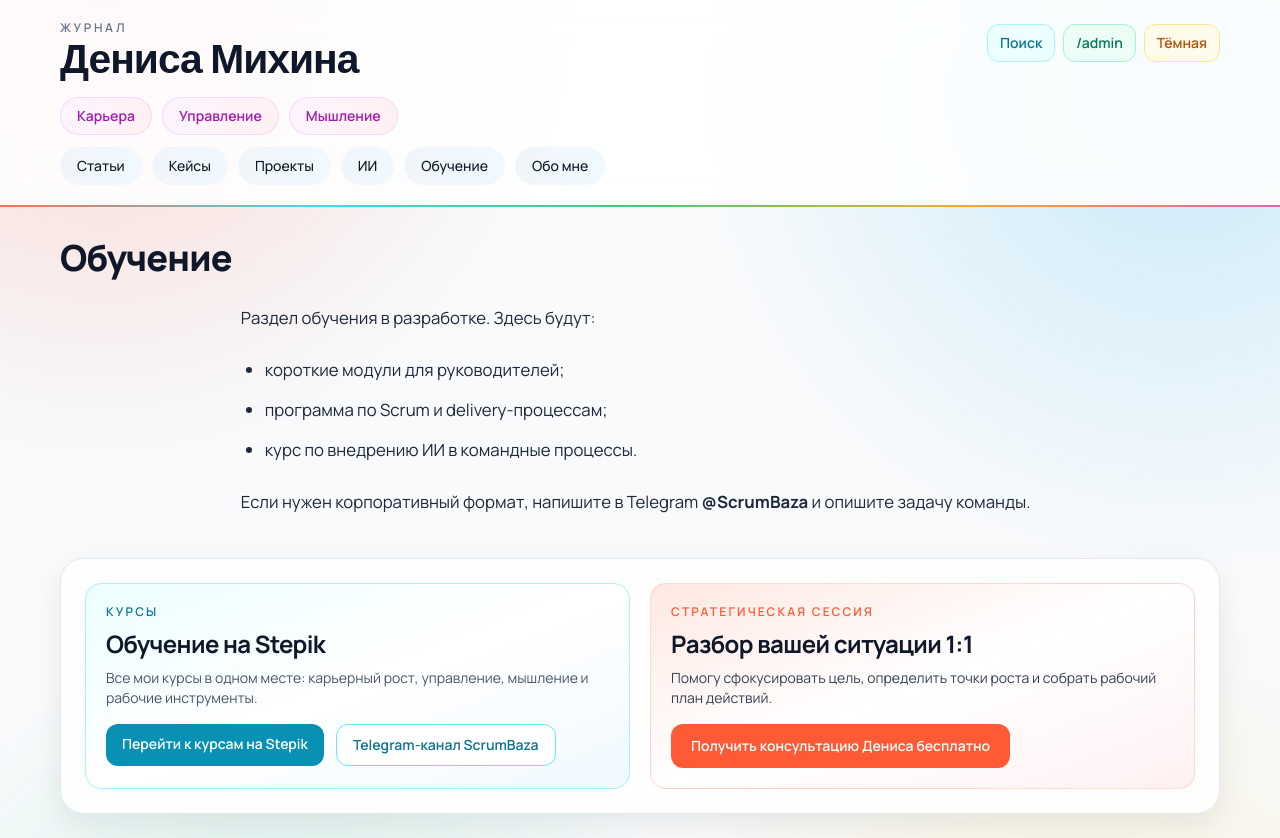
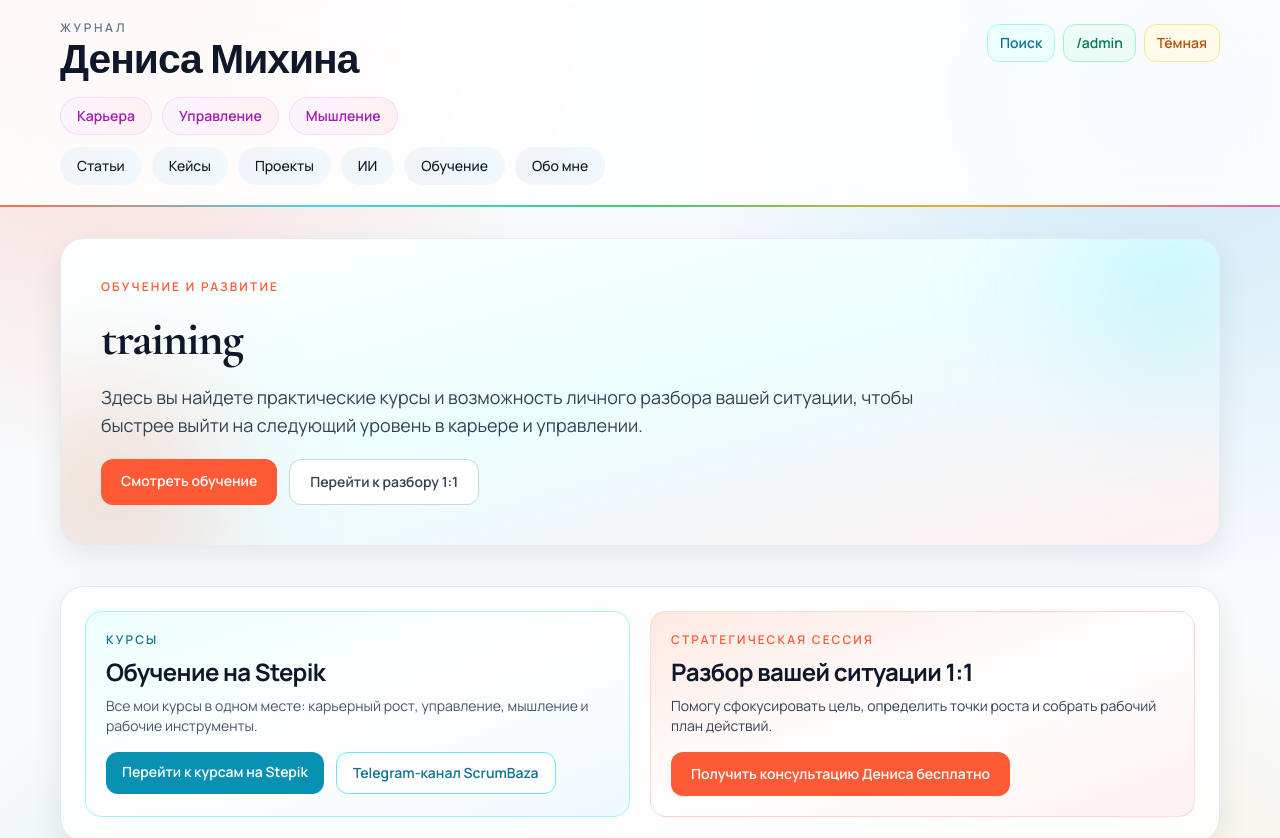
Before and after one commit to digitalmikhin-code/denis-journal, a Next.js app: page /training in a window 1280 px wide. Shown: the top 838 px of the page. Built offline with nearby package versions, Linux system fonts and the light colour scheme; no server answers.

Commit message:
Replace training placeholder text with hero banner intro

```diff
--- a/app/training/page.tsx
+++ b/app/training/page.tsx
@@ -1,8 +1,5 @@
 import type { Metadata } from "next";
 import Link from "next/link";
-import { MDXRemote } from "next-mdx-remote/rsc";
-import remarkGfm from "remark-gfm";
-import { mdxComponents } from "@/components/mdx-components";
 import { STEPIK_TEACH_URL, TELEGRAM_CHANNEL_URL, TELEGRAM_CONSULT_URL } from "@/lib/constants";
 import { getPageContent } from "@/lib/content";
 
@@ -18,18 +15,39 @@ export default function TrainingPage(): JSX.Element {
 
   return (
     <div className="space-y-10">
-      <article className="space-y-6">
-        <h1 className="text-4xl font-extrabold tracking-tight">{page.title}</h1>
-        <div className="prose-journal">
-          <MDXRemote
-            source={page.content}
-            components={mdxComponents}
-            options={{ mdxOptions: { remarkPlugins: [remarkGfm] } }}
-          />
+      <section className="relative overflow-hidden rounded-3xl border border-slate-200/80 bg-gradient-to-br from-white via-cyan-50 to-rose-50 p-8 shadow-soft dark:border-slate-800 dark:from-slate-900 dark:via-cyan-950/30 dark:to-rose-950/20 md:p-10">
+        <div className="pointer-events-none absolute -right-16 -top-16 h-56 w-56 rounded-full bg-cyan-300/25 blur-3xl" />
+        <div className="pointer-events-none absolute -bottom-16 -left-16 h-56 w-56 rounded-full bg-brand/20 blur-3xl" />
+        <div className="relative space-y-5">
+          <p className="text-xs font-semibold uppercase tracking-[0.18em] text-brand">Обучение и развитие</p>
+          <h1 className="serif-display max-w-[16ch] text-4xl font-bold leading-tight tracking-tight md:text-5xl">
+            {page.title}
+          </h1>
+          <p className="max-w-reading text-lg text-slate-700 dark:text-slate-300">
+            Здесь вы найдете практические курсы и возможность личного разбора вашей ситуации, чтобы
+            быстрее выйти на следующий уровень в карьере и управлении.
+          </p>
+          <div className="flex flex-wrap gap-3">
+            <Link
+              href="#courses"
+              className="rounded-xl bg-brand px-5 py-3 text-sm font-semibold text-white transition hover:bg-brand-dark"
+            >
+              Смотреть обучение
+            </Link>
+            <Link
+              href="#session"
+              className="rounded-xl border border-slate-300 bg-white px-5 py-3 text-sm font-semibold text-slate-700 transition hover:border-brand hover:text-brand dark:border-slate-700 dark:bg-slate-900 dark:text-slate-200"
+            >
+              Перейти к разбору 1:1
+            </Link>
+          </div>
         </div>
-      </article>
+      </section>
 
-      <section className="grid gap-5 rounded-3xl border border-slate-200 bg-white/90 p-6 shadow-soft dark:border-slate-800 dark:bg-slate-900/80 md:grid-cols-2">
+      <section
+        id="courses"
+        className="grid gap-5 rounded-3xl border border-slate-200 bg-white/90 p-6 shadow-soft dark:border-slate-800 dark:bg-slate-900/80 md:grid-cols-2"
+      >
         <div className="rounded-2xl border border-cyan-200 bg-gradient-to-br from-cyan-50 via-white to-sky-50 p-5 dark:border-cyan-900/60 dark:from-cyan-950/40 dark:via-slate-900 dark:to-sky-950/30">
           <p className="text-xs font-semibold uppercase tracking-[0.18em] text-cyan-700 dark:text-cyan-300">
             Курсы
@@ -58,7 +76,10 @@ export default function TrainingPage(): JSX.Element {
           </div>
         </div>
 
-        <div className="rounded-2xl border border-brand/20 bg-gradient-to-br from-brand-soft via-white to-rose-50 p-5 dark:border-brand/30 dark:from-brand/20 dark:via-slate-900 dark:to-rose-950/20">
+        <div
+          id="session"
+          className="rounded-2xl border border-brand/20 bg-gradient-to-br from-brand-soft via-white to-rose-50 p-5 dark:border-brand/30 dark:from-brand/20 dark:via-slate-900 dark:to-rose-950/20"
+        >
           <p className="text-xs font-semibold uppercase tracking-[0.18em] text-brand">Стратегическая сессия</p>
           <h2 className="mt-2 text-2xl font-bold tracking-tight">Разбор вашей ситуации 1:1</h2>
           <p className="mt-2 text-sm text-slate-700 dark:text-slate-300">
--- a/content/pages/training.mdx
+++ b/content/pages/training.mdx
@@ -1,11 +1,3 @@
 ---
 title: "Обучение"
 ---
-
-Раздел обучения в разработке. Здесь будут:
-
-- короткие модули для руководителей;
-- программа по Scrum и delivery-процессам;
-- курс по внедрению ИИ в командные процессы.
-
-Если нужен корпоративный формат, напишите в Telegram **@ScrumBaza** и опишите задачу команды.
```
